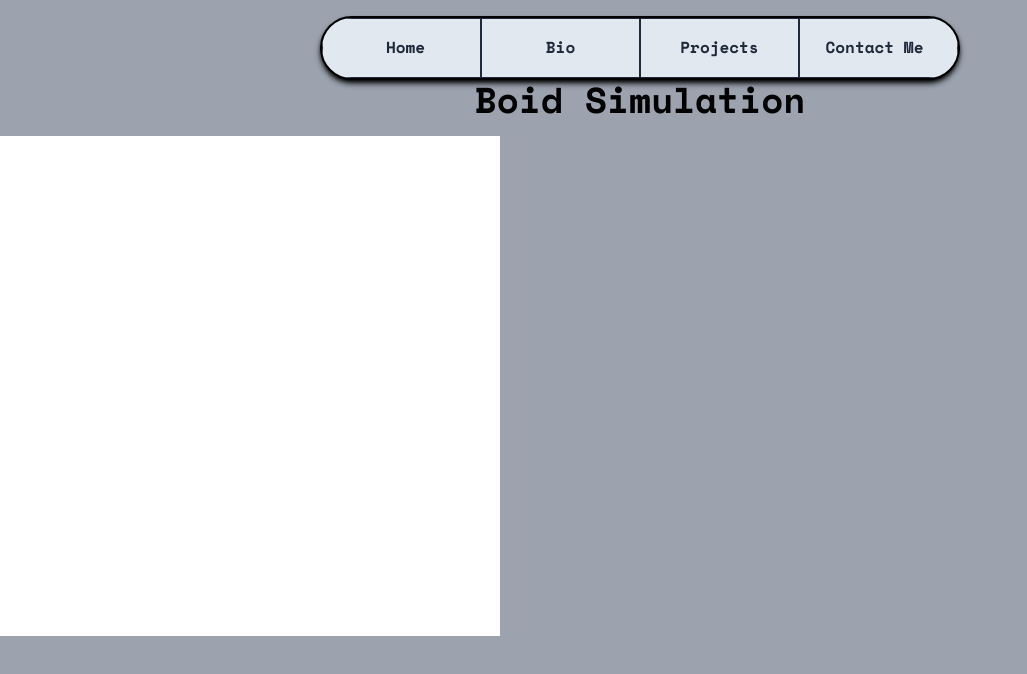
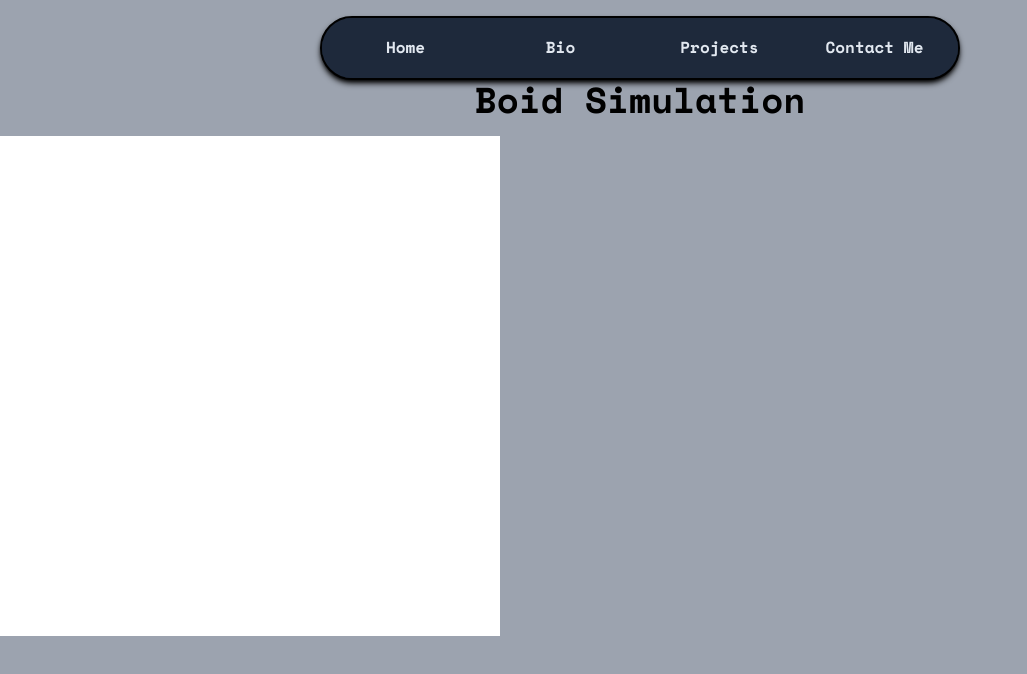
Before and after one commit to BuxoGabriel/Portfolio, a Next.js app: page /projects/boids in a window 1280 px wide. Shown: the top 674 px of the page, without its empty margins (0-1027 px from the left). Built offline with nearby package versions, Linux system fonts and the light colour scheme.

Commit message:
started working on theme color context idea to add little sun/moon to change theme

```diff
--- a/src/app/page.tsx
+++ b/src/app/page.tsx
@@ -1,3 +1,4 @@
+"use client"
 import AboutMe from "@/components/about-me"
 import Contact from "@/components/contact"
 import Footer from "@/components/footer"
@@ -7,13 +8,18 @@ import Navbar from "@/components/navbar"
 import Projects from "@/components/projects"
 import SkillCard from "@/components/skill-card"
 import SkillsSpinners from "@/components/skills-spinner"
+import { ThemeContext } from "@/contexts"
+import { useContext, useState } from "react"
+
 
 export default function Home() {
+  const [theme, setTheme] = useState<'light' | 'dark'>('dark')
   return (
     <main
       id="top"
-      className="font-bold text-slate-50 text-center text-lg min-h-screen min-w-screen bg-slate-800 overflow-clip"
+      className={`${theme==='light'? "bg-slate-200 text-slate-800": "bg-slate-800 text-slate-50"} text-center text-lg min-h-screen min-w-screen overflow-clip transition-colors`}
     >
+      <ThemeContext.Provider value={{theme, setTheme}}>
         <Navbar />
         <Hero />
         <SkillsSpinners />
@@ -21,6 +27,7 @@ export default function Home() {
         <Projects />
         <Contact />
         <Footer />
+      </ThemeContext.Provider>
     </main>
   )
 }
--- a/src/components/hero.tsx
+++ b/src/components/hero.tsx
@@ -9,7 +9,7 @@ export default function Hero() {
             <span className="text-6xl md:text-8xl tracking-tight block"><FancyText>Gabriel Buxo</FancyText></span>
             <span className="block h-24"><TitleSpinner /></span>
         </h1>
-        <p className="py-2 text-slate-100">
+        <p className="py-2">
             Coding for over a decade. AI/ML enthusiast and fullstack developer
         </p>
         <div className="flex flex-col md:flex-row items-center capitalize justify-center gap-4">
--- a/src/components/navbar.tsx
+++ b/src/components/navbar.tsx
@@ -1,5 +1,9 @@
+import { ThemeContext } from "@/contexts"
+import { useContext } from "react"
+
 export default function Navbar() {
-    return (<nav className=" invisible z-10 h-0 lg:visible lg:h-16 sticky top-4 flex flex-row rounded-full w-1/2 min-w-fit mx-auto shadow-md border-2 border-black shadow-black bg-slate-200 text-slate-800 text-center overflow-hidden">
+    const { theme } = useContext(ThemeContext)
+    return (<nav className={` invisible z-10 h-0 lg:visible lg:h-16 sticky top-4 flex flex-row rounded-full w-1/2 min-w-fit mx-auto shadow-md border-2 border-black shadow-black text-center overflow-hidden ${theme=='light'? " bg-slate-800 text-slate-200": "bg-slate-200 text-slate-800"}`}>
         <a href="/#top" className=      " border border-slate-800 w-24 py-4 pl-2 flex-grow hover:bg-slate-800 hover:text-slate-100">Home</a>
         <a href="/#about" className=    " border border-slate-800 w-24 py-4 flex-grow hover:bg-slate-800 hover:text-slate-100">Bio</a>
         <a href="/#projects" className= " border border-slate-800 w-24 py-4 flex-grow hover:bg-slate-800 hover:text-slate-100">Projects</a>
--- a/src/components/skills-spinner.tsx
+++ b/src/components/skills-spinner.tsx
@@ -7,11 +7,11 @@ export default function SkillsSpinners() {
     return <section className="flex flex-col justify-center items-center">
         <h2 className="pb-4">Skills</h2>
         <Spinner speed={SCROLL_SPEED} direction="left">
-            {SKILLS.map(skill =>   <li className="bg-slate-200 text-black rounded-full shadow-md shadow-black py-2 px-4 w-max capitalize list-none" key={skill}>{skill}</li>)}
+            {SKILLS.map(skill =>   <li className="bg-slate-200 border-2 border-black text-black rounded-full shadow-md shadow-black py-2 px-4 w-max capitalize list-none" key={skill}>{skill}</li>)}
         </Spinner>
         <h2 className="py-4">Languages and Frameworks</h2>
         <Spinner speed={SCROLL_SPEED} direction="left">
-            {LANGUAGES.map(lang => <li className="bg-slate-200 text-black rounded-full shadow-md shadow-black py-2 px-4 w-max capitalize list-none" key={lang}>{lang}</li>)}
+            {LANGUAGES.map(lang => <li className="bg-slate-200 border-black border-2 text-black rounded-full shadow-md shadow-black py-2 px-4 w-max capitalize list-none" key={lang}>{lang}</li>)}
         </Spinner>
     </section>
 }
--- /dev/null
+++ b/src/contexts.ts
@@ -0,0 +1,6 @@
+"use client"
+
+import { createContext } from "react";
+
+type Theme = 'light' | 'dark'
+export const ThemeContext = createContext<{ theme: Theme, setTheme: any }>({ theme: 'light', setTheme: null});
```
Lines whose indentation alone changed are shown as unchanged.
